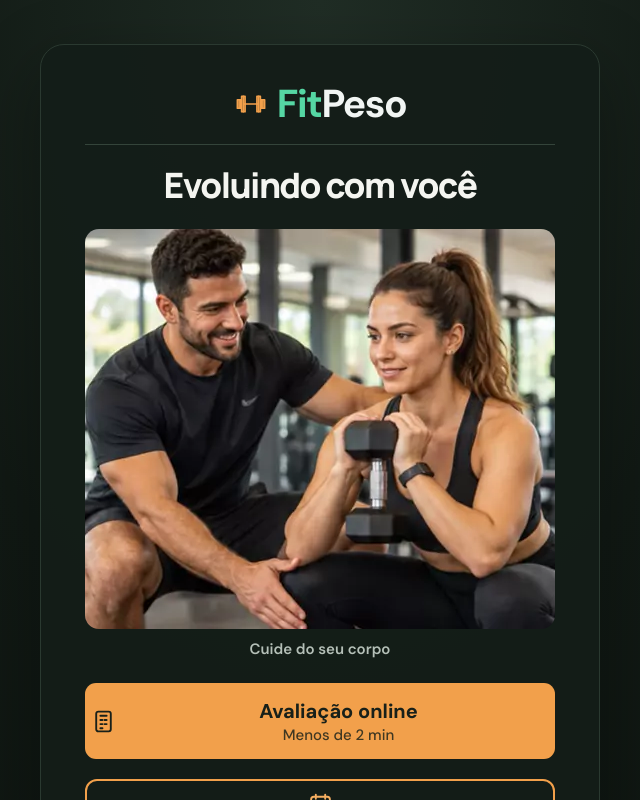
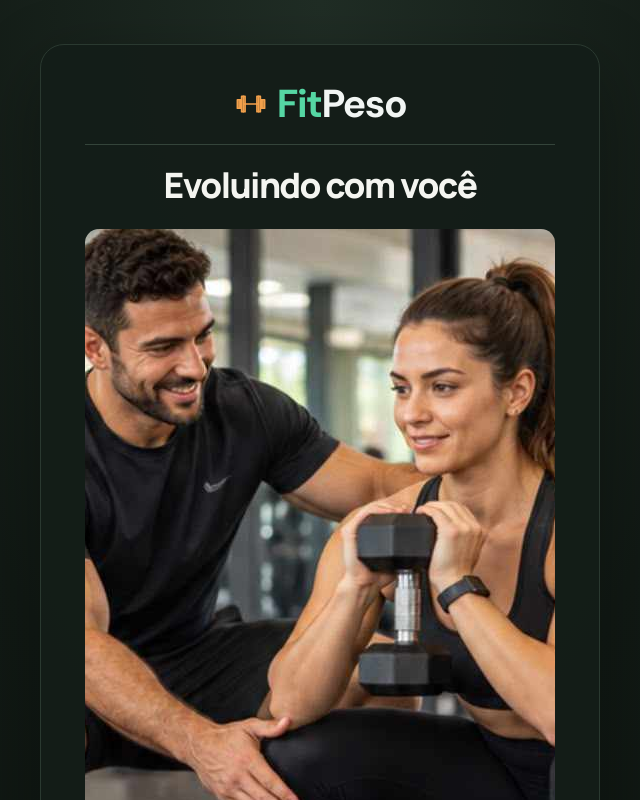
Before and after one commit to albertoapr/calculadoraimc, a Vue app: page / in a window 1280 px wide. Shown: the top 800 px of the page, without its empty margins (320-960 px from the left). Built offline with nearby package versions, Linux system fonts and the light colour scheme.

Commit message:
Keep homepage trainer image dimensions and compress JPG

```diff
--- a/src/App.vue
+++ b/src/App.vue
@@ -2,7 +2,7 @@
 import { computed, nextTick, onMounted, reactive, ref, watch } from 'vue'
 import silhouetteScaleImage from './assets/female-bmi-silhouette-scale.jpg'
 import maleSilhouetteScaleImage from './assets/male-bmi-silhouette-scale.jpg'
-import rootHomePersonalImage from './assets/root-home-personal.webp'
+import rootHomePersonalImage from './assets/root-home-personal.jpg'
 import foxMark from './assets/fox-mark.svg'
 
 type Sex = 'feminino' | 'masculino' | 'outro'
@@ -740,7 +740,7 @@ async function sendResult() {
         <p v-if="(trainerIdFromPath || trainerSlugFromHost) && trainerProfileFailed" class="trainer-profile-status" role="status">Não foi possível localizar o personal.</p>
         <hr class="personal-divider">
         <h1 v-if="viewMode === 'home' && !result" class="home-tagline">Evoluindo com você</h1>
-        <img v-if="viewMode === 'home' && !result && isRootHome" class="root-home-personal-image" :src="rootHomePersonalImage" width="720" height="400" alt="Personal trainer orientando uma aluna durante um exercício" decoding="async" fetchpriority="high">
+        <img v-if="viewMode === 'home' && !result && isRootHome" class="root-home-personal-image" :src="rootHomePersonalImage" width="1069" height="594" alt="Personal trainer orientando uma aluna durante um exercício" decoding="async" fetchpriority="high">
         <p v-if="viewMode === 'home' && !result && isRootHome" class="root-home-tagline-subtitle">Cuide do seu corpo</p>
         <h1 v-if="viewMode !== 'contact' && (viewMode !== 'home' || result)" id="page-title">
           <svg class="scale-icon" viewBox="0 0 40 40" aria-hidden="true">
```
Also changed, not shown: src/assets/root-home-personal.jpg (added), src/assets/root-home-personal.webp (deleted).
